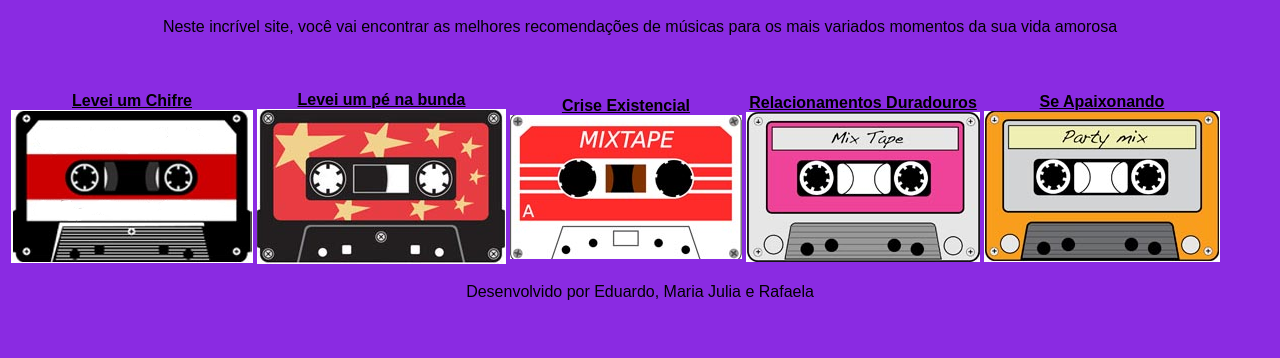
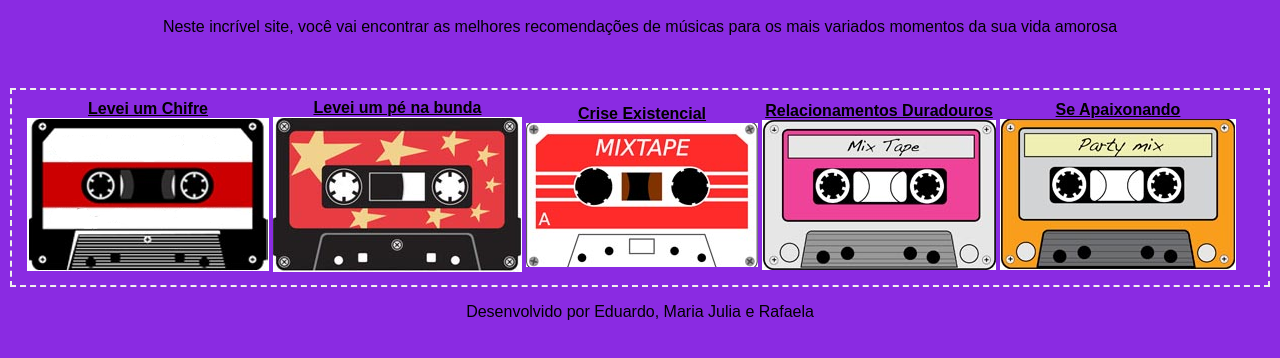
Before and after one commit to MariaJulia123456789/SiteMuica, a plain HTML site: page index.html in a window 1280 px wide. Shown: the part 48-406 px from the top of the page. Drawn offline with Linux system fonts and the light colour scheme.

Commit message:
Index com link

```diff
--- a/index.css
+++ b/index.css
@@ -9,3 +9,7 @@ a{
 footer{
     text-align: center;
 }
+fieldset{
+    align-content: center;
+    border-style: dashed;
+}
--- a/index.html
+++ b/index.html
@@ -11,6 +11,7 @@
             <br/><br/>
         </header>
         <main>
+            <fieldset>
                 <table border="0.2">
                 <tr>
                         <th>
@@ -36,7 +37,7 @@
                         </th>
                 </tr>
             </table>
-
+        </fieldset>
         </main>
         <footer>
             <p>Desenvolvido por Eduardo, Maria Julia e Rafaela</p>
```
